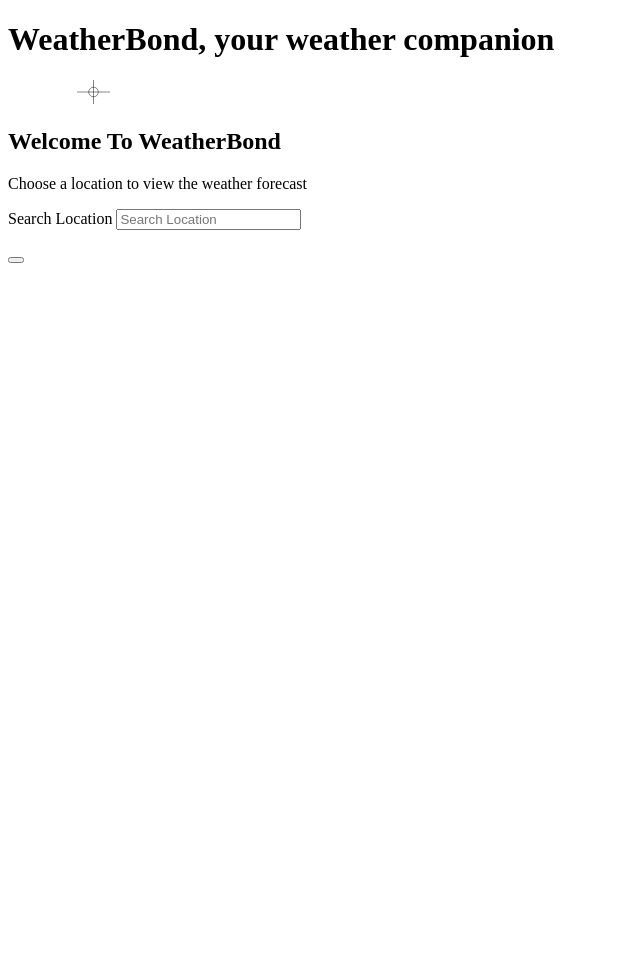
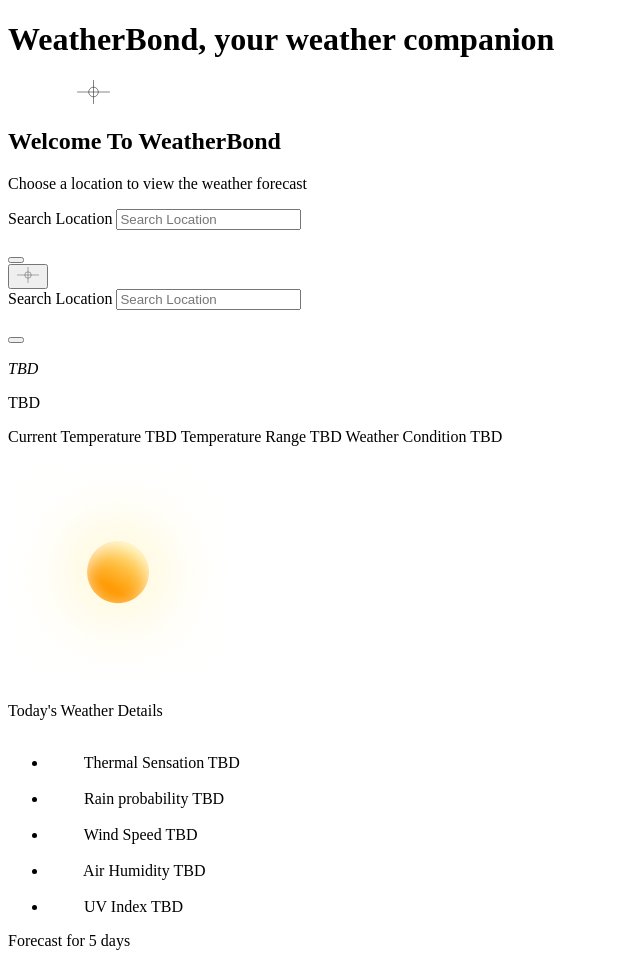
Before and after one commit to Sigmabond01/Weather-App, a website built with webpack: page src/index.html in a window 1280 px wide. Shown: the top 954 px of the page, without its empty margins (0-640 px from the left). Before the commit the page ends 800 px from the top, so only its background shows below. Built offline with nearby package versions, Linux system fonts and the light colour scheme.

Commit message:
Update index.html

```diff
--- a/src/index.html
+++ b/src/index.html
@@ -103,7 +103,114 @@
         </form>
       </section>
 
+      <section class="main__dashboard">
 
+        <div class="main__dashboard-wrapper">
+          <div class="dashboard__header-container">
+            <div class="dashboard__header-wrapper">
+              <button class="header-wrapper__header" aria-label="WeatherBond-Home">
+                <img src="images/icons/logo.svg" alt="" class="header__logo" width="24" height="16">
+              </button>
+              <form action="" novalidate autocomplete="off">
+                <label for="secondary_searchbar" class="form__sr-only">Search Location</label>
+                <input type="text" name="secondary-searchbar" placeholder="Search Location" id="secondary-searchbar">
+                <ul class="form__suggestions-list"></ul>
+                <button class="form__submit-btn" aria-label="Submit Button"></button>
+              </form>
+            </div>
+            <div class="header-container__statistics">
+              <div class="statistics__mea-wrapper">
+                <div class="meta-wrapper__location">
+                  <address>
+                    <p>TBD</p>
+                  </address>
+                  <time datetime="2023-05-15">TBD</time>
+                </div>
+                <div class="meta-wrapper__time">
+                  <time datetime="TBD"></time>
+                </div>
+              </div>
+              <div class="statistics__stat-data">
+                <p class="stat-data__values">
+                  <span class="values__current">
+                    <span class="cuurent__sr-only">Current Temperature</span>
+                    <span class="cuurent__temp">TBD</span>
+                  </span>
+                  <span class="values__range">
+                    <span class="range__sr-only">Temperature Range</span>
+                    <span class="range__min-to-max">TBD</span>
+                  </span>
+                  <span class="values__weather-condition">
+                    <span class="weather-condition__sr-only">
+                      Weather Condition
+                    </span>
+                    <span class="weather-condition__string">TBD</span>
+                  </span>
+                </p>
+                <img src="images/icons/Weather=Clear, Moment=Day.svg" class="stat-data__illustration" width="220" height="220" alt="">
+              </div>
+            </div>
+          </div>
+          <div class="dashboard__overview-section">
+            <p class="overview-section__heading">Today's Weather Details</p>
+            <ul class="overview-section__list">
+              <li>
+                <span class="list__content">
+                  <img src="images/icons/Type=thermometer-simple-light.svg" alt="" width="32" height="32">
+                  Thermal Sensation
+                </span>
+                <span class="list__value">TBD</span>
+              </li>
+              <li>
+                <span class="list__content">
+                  <img src="images/icons/Type=cloud-rain-light.svg" alt="" width="32" height="32">
+                  Rain probability
+                </span>
+                <span class="list__value">TBD</span>
+              </li>
+              <li>
+                <span class="list__content">
+                  <img src="images/icons/Type=wind-light.svg" alt="" width="32" height="32">
+                  Wind Speed
+                </span>
+                <span class="list__value">TBD</span>
+              </li>
+              <li>
+                <span class="list__content">
+                  <img src="images/icons/Type=drop-light.svg" alt="" width="32" height="32">
+                  Air Humidity
+                </span>
+                <span class="list__value">TBD</span>
+              </li>
+              <li>
+                <span class="list__content">
+                  <img src="images/icons/Type=sun-dim-light.svg" alt="" width="32" height="32">
+                  UV Index
+                </span>
+                <span class="list__value">TBD</span>
+              </li>
+            </ul>
+          </div>
+          <div class="dashboard__predictions">
+            <p class="predictions-heading">Forecast for 5 days</p>
+            <ul class="predictions__list"></ul>
+          </div>
+          <div class="dashboard__filler"></div>
+        </div>
+      </section>
+
+      <section class="main__error-prompter" aria-live="polite">
+        <div class="error-prompter__subdiv">
+          <img src="images/backgrounds/error.svg" alt="" width="750" height="500">
+          <h2 class="error-prompter__heading">Location not found</h2>
+        </div>
+      </section>
     </main>
+
+    <footer>
+      &copy; 2025 Copyright -
+      <a href="https://github.com/SigmaBond01" rel="noopener norefferer" aria-describedby="Sigma Bond's Github Profile" class="footer__link">SigmaBond01</a>
+    </footer>
+    <script src="./index.js"></script>
   </body>
 </html>
```
